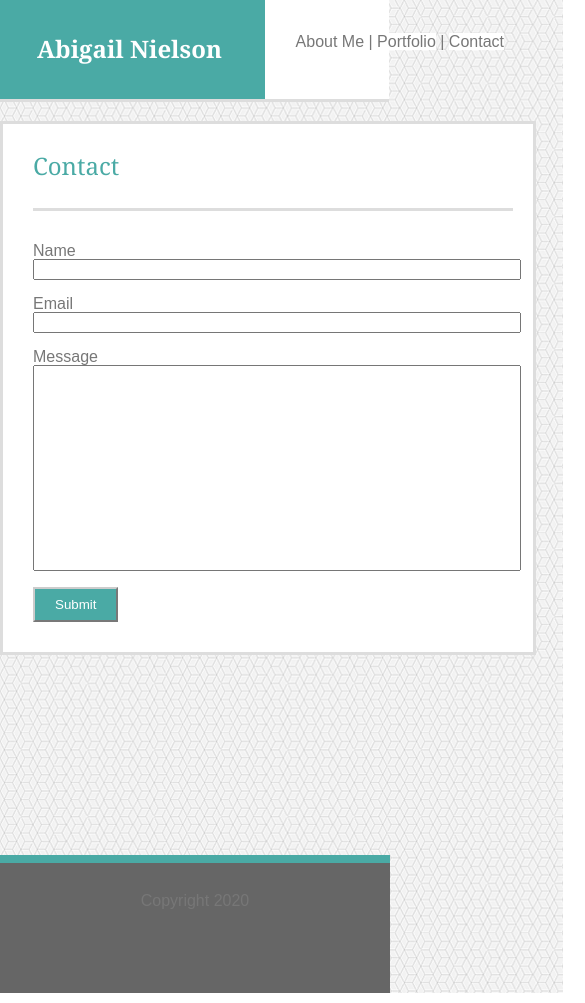
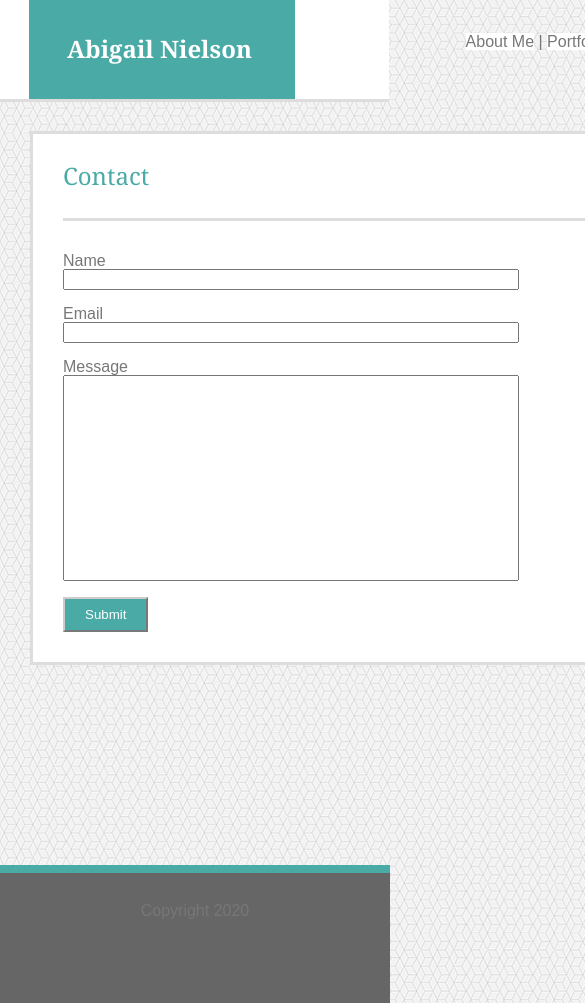
Before and after one commit to aanielson/Responsive-Portfolio, a plain HTML site: page contact.html in a window 390 px wide. Shown: the top 1003 px of the page, 585 px wide, since content can reach past the window. Drawn offline with Linux system fonts and the light colour scheme.

Commit message:
adjusted the responsive styling for the 980px max-width

```diff
--- a/assets/css/style.css
+++ b/assets/css/style.css
@@ -64,7 +64,6 @@ a:link, a:visited, a:hover, a:active {
     font-family: 'Arial', 'Helvetica Neue', Helvetica, sans-serif;
 }
 
-
 .main {
     display: block;
     margin: auto;
@@ -106,6 +105,10 @@ a:link, a:visited, a:hover, a:active {
     clear: both;
     display: block;
 }
+.text {
+    margin-left: 30px;
+    margin-right: 30px;
+}
 #last {
     margin-bottom: 30px;
 }
@@ -145,33 +148,63 @@ a:link, a:visited, a:hover, a:active {
 }
 
 @media screen and (max-width: 980px) {
-
+    .main {
+        width: 60%;
+        margin: initial;
+        margin-top: 30px;
+        margin-left: 30px;
+    }
+    .portfolio-img {
+        width: 90%;
+    }
+    .portfolio-name {
+        width: 90%;
+    }
+    h1 {
+        margin-left: 30px;
+    }
+    h2 {
+        width: 90%;
+    }
+    #contact-info {
+        width: 90%;
+    }
+    #contact-name {
+        width: 100%;
+    }
+    #contact-email {
+        width: 100%;
+    }
+    #contact-message {
+        width: 100%;
+    }
+    #container {
+        width: 960px;
+    }
 }
 
 @media screen and (max-width: 768px) {
-    body {
-        background-image: url(../images/qbkls.png);
-    }
+
     h2 {
-        width: 480px;
+        width: 80%;
     }
     .main {
-        width: 530px;
+        width: 700px;
     }
     #container {
-        width: 530px;
+        width: 700px;
     }
     #contact-info {
-        width: 530px;
+        width: 80%;
     }
     #contact-name {
-        width: 480px;
+        width: 80%;
     }
     #contact-email {
-        width: 480px;
+        width: 80%;
     }
     #contact-message {
-        width: 480px;
+        width: 80%;
     }
 }
 
@@ -179,4 +212,7 @@ a:link, a:visited, a:hover, a:active {
     header {
         position: static;
     }
+    #container {
+        width: 580px;
+    }
 }
```
Also changed, not shown: contact.html (+6 -3 lines), index.html (+5 -3 lines).
